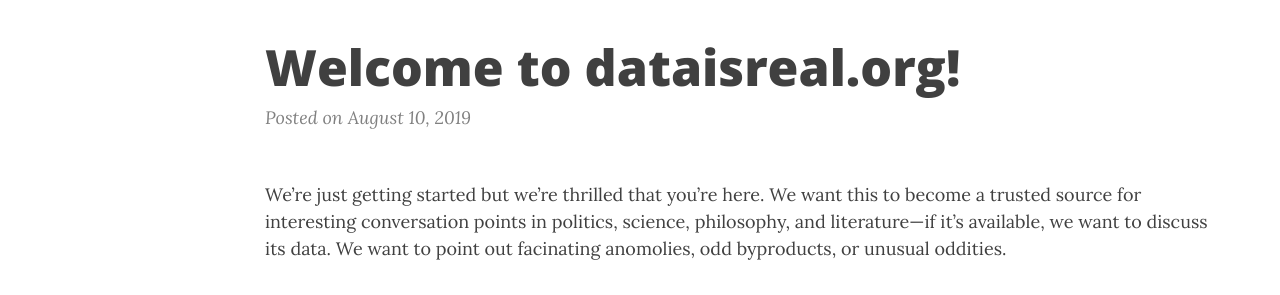
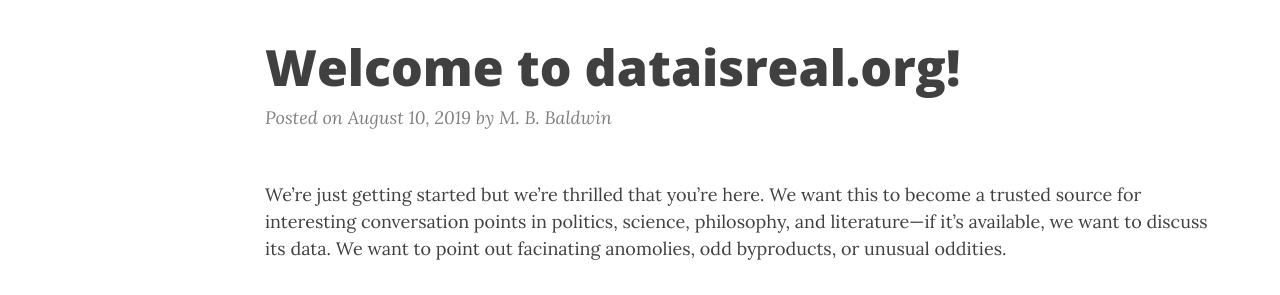
Before and after one commit to dataisreal/dataisreal.github.io, a Jekyll site: the page built from _posts/2019-08-10-welcome.md, in a window 1280 px wide and 900 px high. Shown: the part 120-415 px from the top of the window. Built offline with Jekyll 4.4.1, drawn with Linux system fonts in a browser that asks for light colours; nearby versions of some CDN libraries.

Commit message:
Added Author to post.

```diff
--- a/_includes/header.html
+++ b/_includes/header.html
@@ -61,7 +61,7 @@
 		  {% endif %}
 
 		  {% if include.type == "post" %}
-		  <span class="post-meta">Posted on {{ page.date | date: "%B %-d, %Y" }}</span>
+		  <span class="post-meta">Posted on {{ page.date | date: "%B %-d, %Y" }} by {{ page.author }}</span>
 		  {% endif %}
         </div>
       </div>
```
